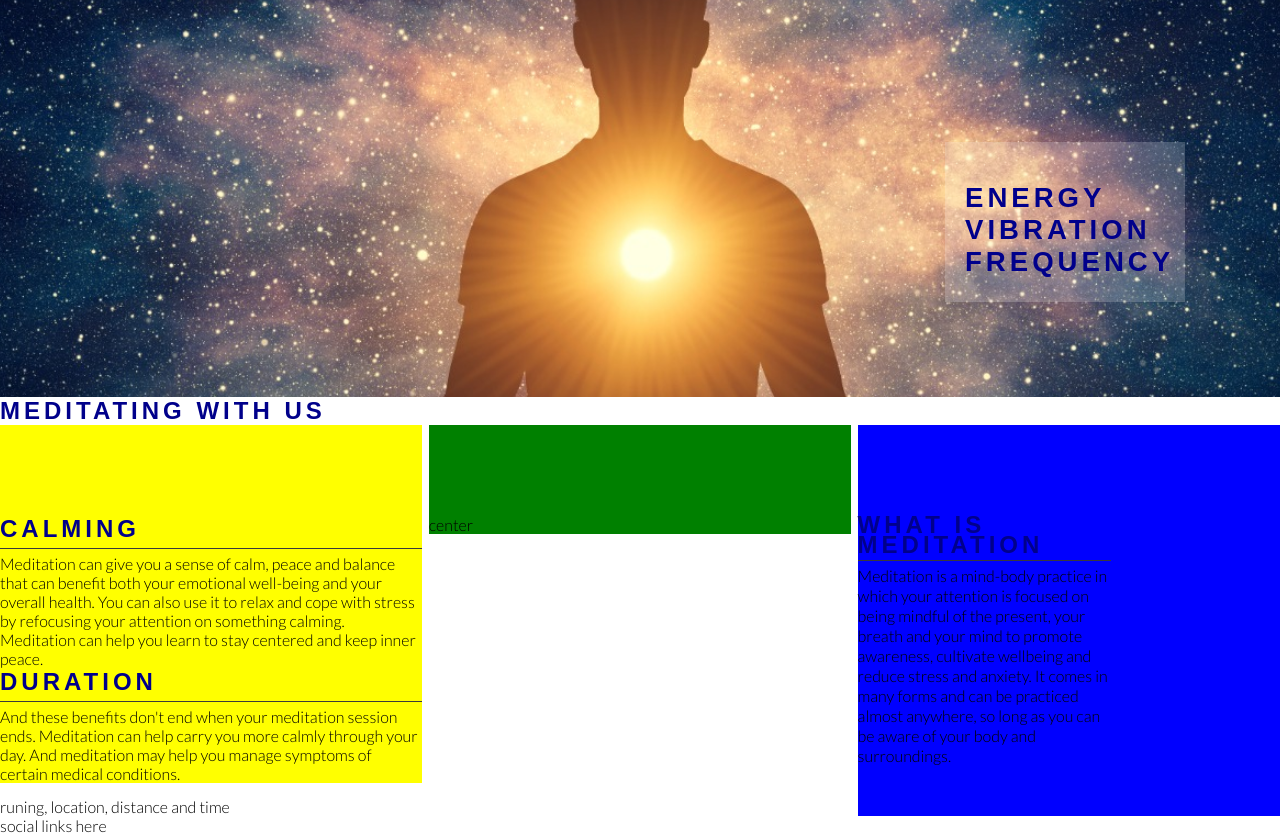
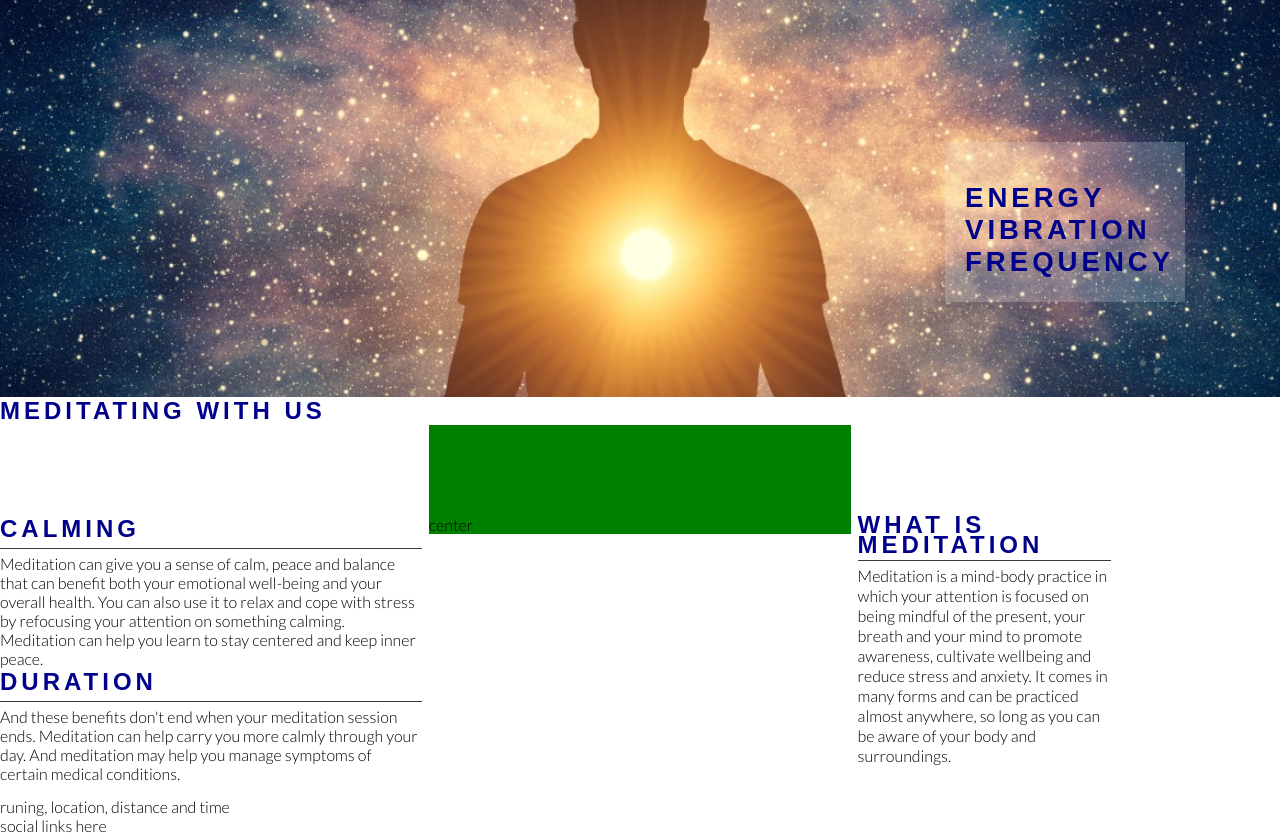
Before and after one commit to JSABUNDANCE/Love-Meditation, a plain HTML site: page index.html in a window 1280 px wide. Shown: the part 93-928 px from the top of the page. Drawn offline with Linux system fonts and the light colour scheme.

Commit message:
left and right

```diff
--- a/assets/css/style.css
+++ b/assets/css/style.css
@@ -96,14 +96,14 @@ h1,h2 {
 	padding-top: 90px;
 	width: 33%;
 	float:left;
-	background-color: yellow;
+	background-color: none;
 }
 
 #right-about {
 	padding-top: 90px;
 	width: 33%;
 	float: right;
-	background-color: blue;
+	background-color: none;
 }
 
 #center-about {
```
